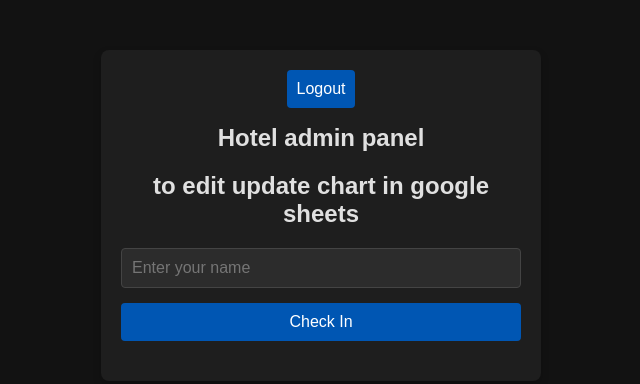
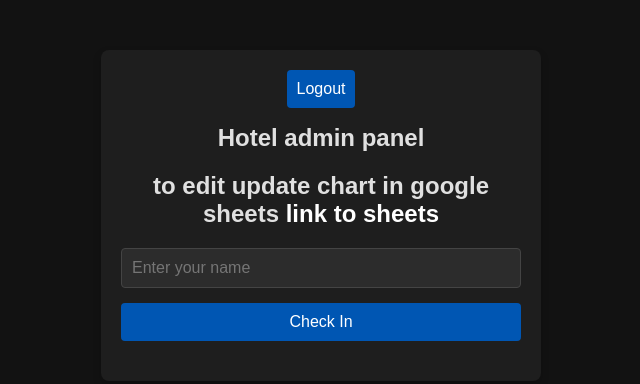
Before and after one commit to awoo-co/hotelcat, a plain HTML site: page admin/index.html in a window 1280 px wide. Shown: the whole page, without its empty margins (319-959 px from the left). Drawn offline with Linux system fonts and the light colour scheme.

Commit message:
Fix link text in admin panel and add styles for anchor elements

```diff
--- a/admin/index.html
+++ b/admin/index.html
@@ -12,7 +12,7 @@
     <div class="container">
         <button id="logout_button">Logout</button>
         <h1>Hotel admin panel</h1>
-        <h2>to edit update chart in google sheets <a href="https://docs.google.com/spreadsheets/d/1BD_EFnkifNUnJfVP53D085qNmKK92r3XvsFe_AKAEt0/edit?usp=sharing"></a></h2>
+        <h2>to edit update chart in google sheets <a href="https://docs.google.com/spreadsheets/d/1BD_EFnkifNUnJfVP53D085qNmKK92r3XvsFe_AKAEt0/edit?usp=sharing">link to sheets</a></h2>
         <form id="checkInForm">
             <input type="text" id="guestName" placeholder="Enter your name" required>
             <button type="submit">Check In</button>
--- a/admin/style.css
+++ b/admin/style.css
@@ -72,3 +72,19 @@ button:hover {
     color: #28a745;
     text-align: center;
 }
+
+
+a {
+    color: #ffffff;
+    text-decoration: none;
+}
+a:hover {
+    color: #007bff;
+    text-decoration: underline;
+}
+a:visited {
+    color: #0056b3;
+}
+a:active {
+    color: #004494;
+}
```
